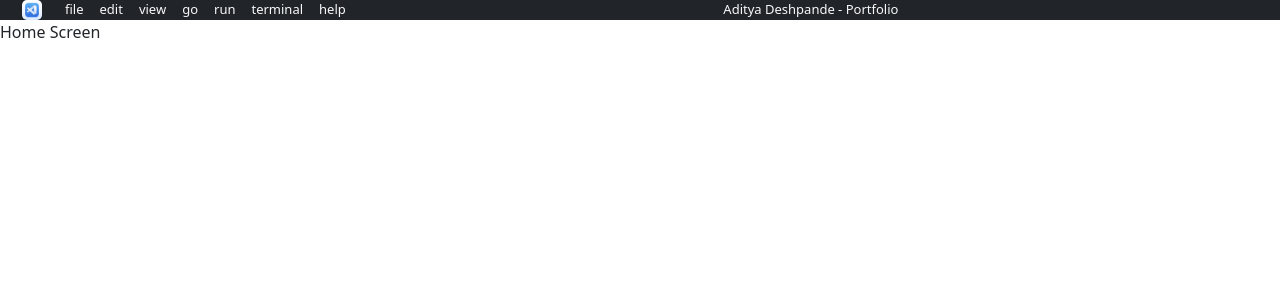
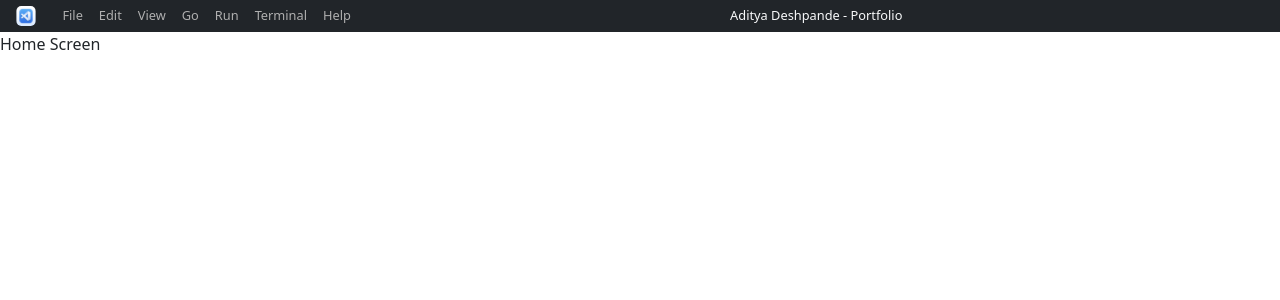
Before and after one commit to adityadeshpande0/portfolio-enhancement, a React (Vite) app: page / in a window 1280 px wide. Shown: the top 300 px of the page. Built offline with nearby package versions, Linux system fonts and the light colour scheme.

Commit message:
navbar styles fixes

```diff
--- a/index.html
+++ b/index.html
@@ -2,7 +2,7 @@
 <html lang="en">
   <head>
     <meta charset="UTF-8" />
-    <link rel="icon" type="image/svg+xml" href="/vite.svg" />
+    <link rel="icon" type="image/svg+xml" href="/src/assets/icons/vs-code-image.svg" />
     <link
       href="https://cdn.jsdelivr.net/npm/bootstrap@5.3.0-alpha3/dist/css/bootstrap.min.css"
       rel="stylesheet"
@@ -12,7 +12,7 @@
     rel="stylesheet"
   />
     <meta name="viewport" content="width=device-width, initial-scale=1.0" />
-    <title>Vite + React + TS</title>
+    <title>Aditya Deshpande - Portfolio</title>
   </head>
   <body>
     <div id="root"></div>
--- a/src/components/topnavbar/TopNavbar.tsx
+++ b/src/components/topnavbar/TopNavbar.tsx
@@ -1,20 +1,25 @@
-import React from 'react';
-import vscode from '../../assets/icons/vs-code-image.svg';
+import React from "react";
+import vscode from "../../assets/icons/vs-code-image.svg";
+import "./topnav-styles.scss";
 
 const TopNavbar: React.FC = () => {
   const navLinks = ["file", "edit", "view", "go", "run", "terminal", "help"];
 
   return (
-    <div className="container-fluid bg-dark">
+    <div className="main-container container-fluid bg-dark">
       <div className="row align-items-center">
         <div className="col-auto d-flex">
-          <img src={vscode} alt="vs-code" className="logo-navbar" style={{ width: '20px', height: '20px', marginRight: '15px', marginLeft: '10px', cursor: 'pointer' }} />
+          <img src={vscode} alt="vs-code" className="logo-navbar" />
           {navLinks.map((link) => (
-            <p key={link} className="mb-0 text-light mx-2" style={{ cursor: 'pointer', fontSize: '13px' }}>{link}</p>
+            <p key={link} className="navlinks mb-0 mx-2">
+              {link}
+            </p>
           ))}
         </div>
         <div className="col text-center">
-          <p className="mb-0 text-light" style={{ fontSize: '13px' }}>Aditya Deshpande - Portfolio</p>
+          <p className="navbartext mb-0 text-light">
+            Aditya Deshpande - Portfolio
+          </p>
         </div>
         <div className="col-auto"></div>
       </div>
--- a/src/components/topnavbar/topnav-styles.scss
+++ b/src/components/topnavbar/topnav-styles.scss
@@ -1,42 +1,26 @@
-.mainblock-navbar {
-    display: flex;
-    align-items: center;
-    background-color: #252526;
+.main-container {
+  padding: 0.4rem;
 
-    .logo-navbar {
-      width: 20px;
-      height: 20px;
-      margin-right: 15px;
-      margin-left: 10px;
-      cursor: pointer;
-    }
-
-    .titleblock-navbar {
-      text-align: center;
-      margin: 0 auto;
-      .title-navbar {
-        // margin-top: 15px;
-        color: #fff;
-        font-size: 13px;
-        line-height: 0;
-      }
-    }
-
-    .linkblock-navbar {
-      display: flex;
-      flex-direction: row;
-
-      .linktext-navbar {
-        color: #cccccc;
-        font-size: 13px;
-        text-transform: capitalize;
-        margin: 10px;
-        cursor: pointer;
-        line-height: 0;
-
-        &:hover {
-          color: #fff;
-        }
-      }
+  .navlinks {
+    text-transform: capitalize;
+    color: rgb(175, 175, 175);
+    cursor: pointer;
+    font-size: 0.8rem;
+    letter-spacing: 0.05  rem;
+    &:hover {
+      color: rgb(255, 255, 255);
     }
   }
+
+  .logo-navbar {
+    width: 1.5rem;
+    height: 1.2rem;
+    margin-right: 1rem;
+    margin-left: 0.5rem;
+    cursor: pointer;
+  }
+
+  .navbartext{
+    font-size: 0.8rem;
+  }
+}
```
